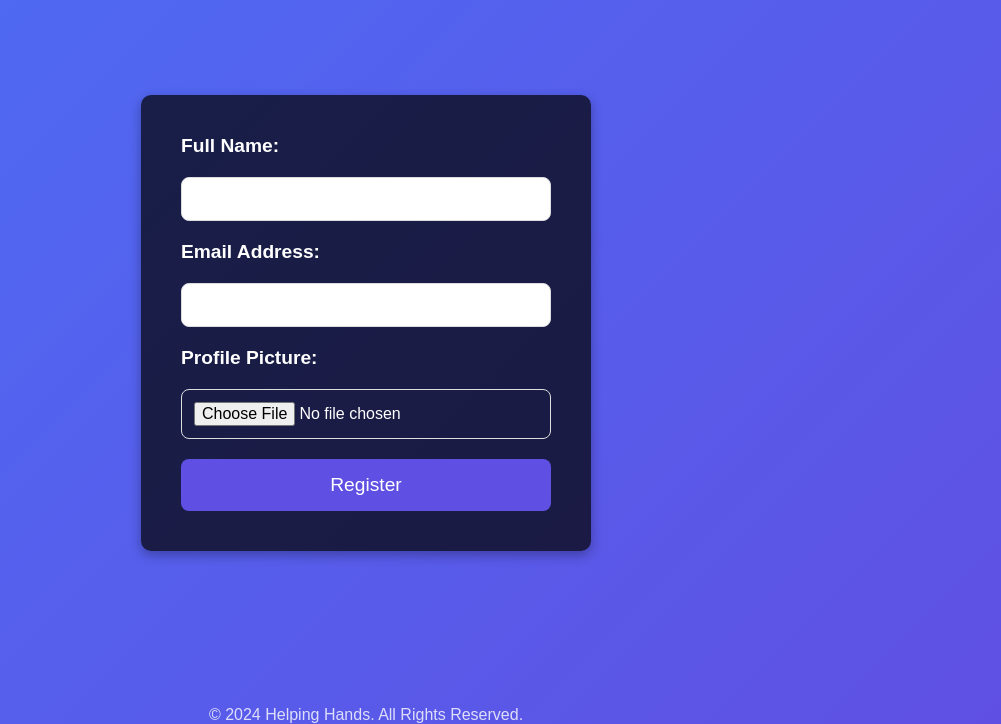
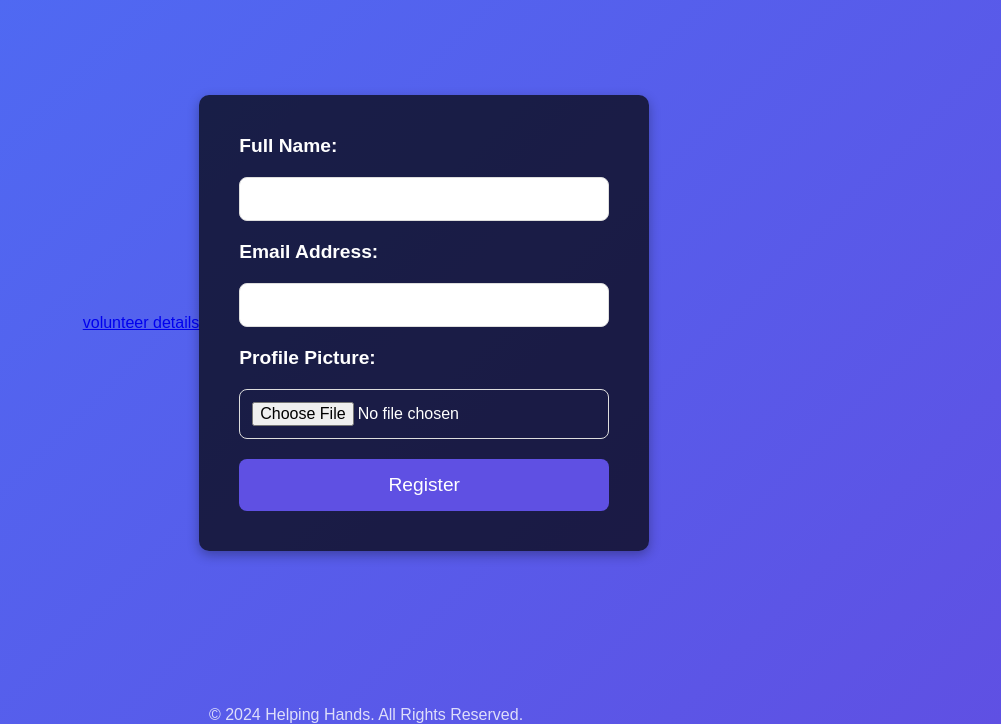
Before and after one commit to dolcenci/helpinghands, a plain HTML site: page index.html in a window 1280 px wide. Shown: the part 76-800 px from the top of the page, without its empty margins (274-1275 px from the left). Drawn offline with Linux system fonts and the light colour scheme.

Commit message:
Update index.html

```diff
--- a/index.html
+++ b/index.html
@@ -130,6 +130,7 @@
     </header>
 
     <main>
+        <a href="volunteerdetails.html">volunteer details</a>
         <section class="form-container">
             <form action="#" method="POST" enctype="multipart/form-data">
                 <label for="name">Full Name:</label>
```
